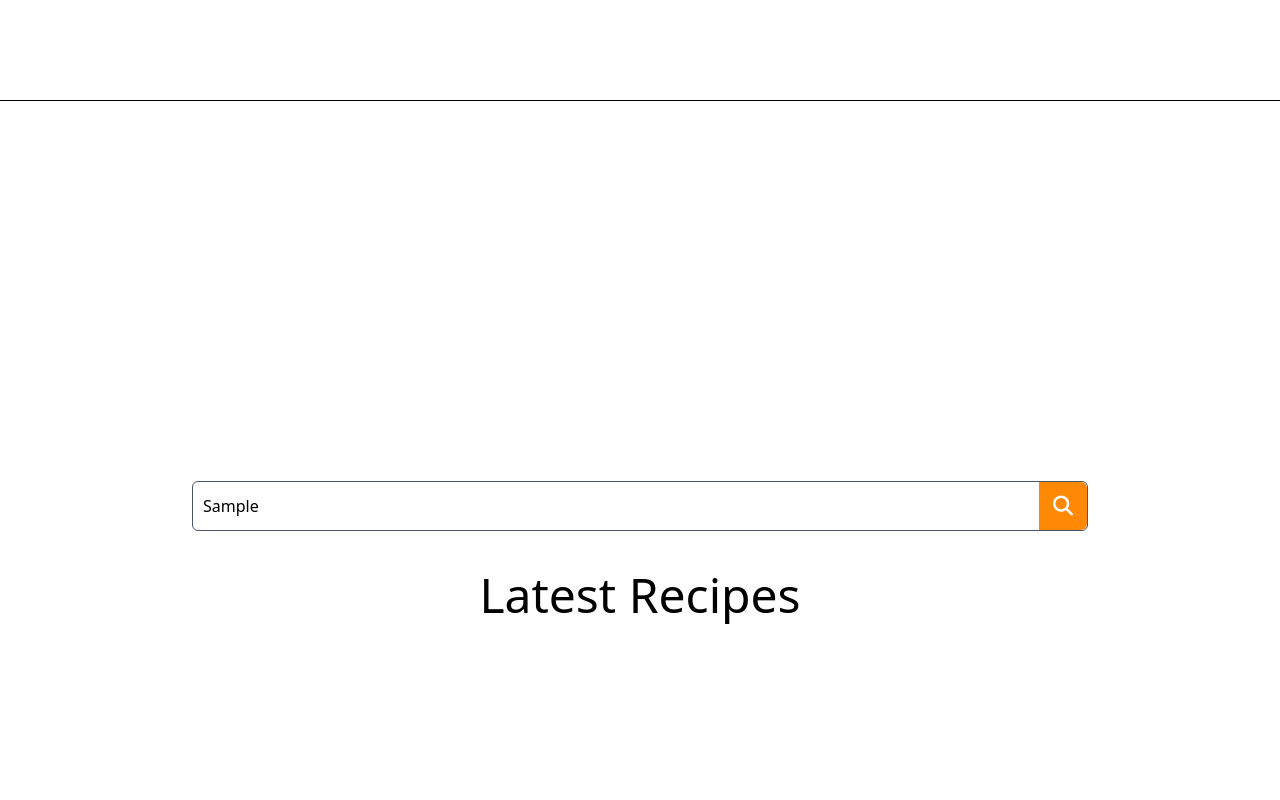
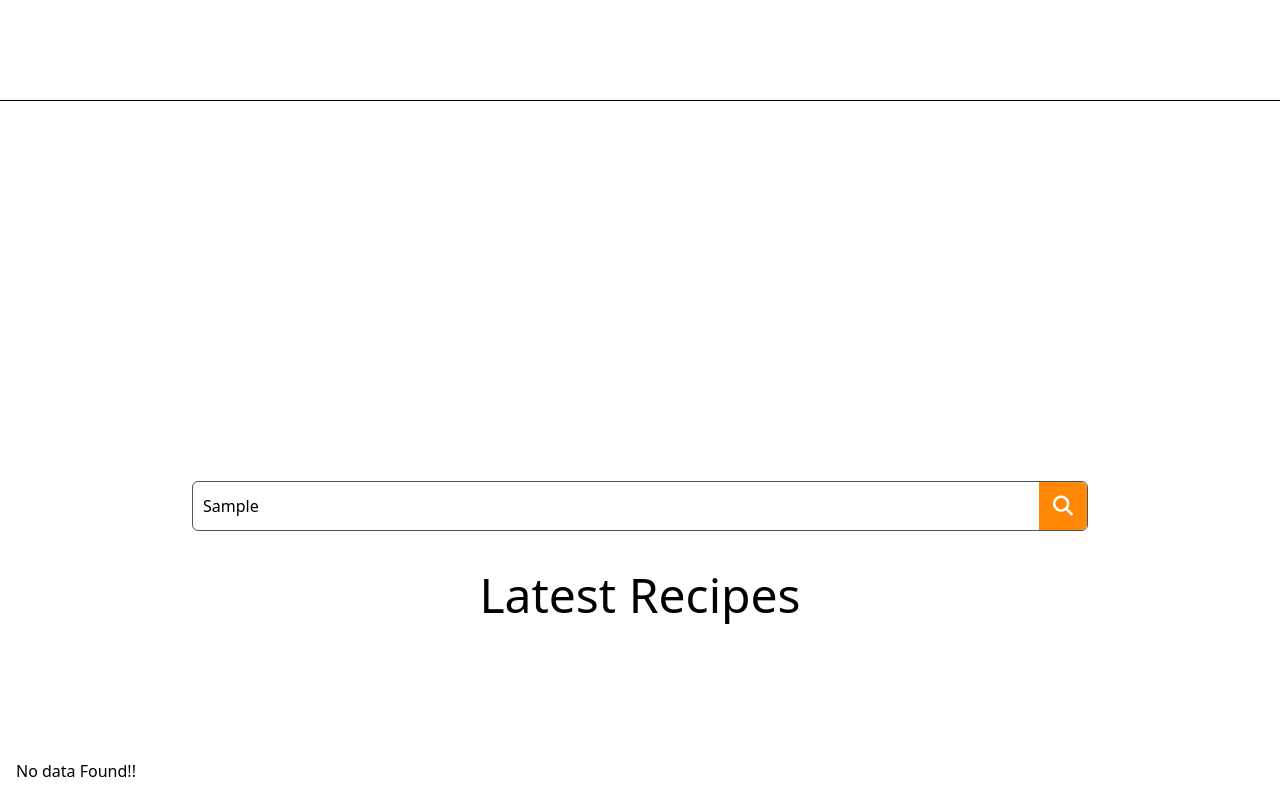
Before and after one commit to rasel-33/UIandAPI, a website with bundled scripts: page index.html in a window 1280 px wide. Both pictures are taken after typing "Sample" into the empty fields and a click on the button 1063 px from the left and 506 px from the top of the page. Shown: the top 800 px of the page. Built offline with nearby package versions, Linux system fonts and the light colour scheme; no server answers; files whose address does not match are found by name.

Commit message:
Resolved: solved no data found element

```diff
--- a/utils/placeSearchItems.js
+++ b/utils/placeSearchItems.js
@@ -6,6 +6,7 @@ const loaderElement = document.querySelector("#loader");
 
 
 let noElement = document.createElement('p');
+noElement.classList.add("mt-[100px]")
 noElement.innerHTML = "No data Found!!"
 
 export default async function placeSearchItems(){
@@ -14,9 +15,8 @@ export default async function placeSearchItems(){
     let searchString = inputBox.value;
     placeHolder.replaceChildren();
     let responseData = await searchData(searchString);
-    console.log(typeof(responseData));
-    console.log(responseData);
-    if(responseData !== null){
+    if(responseData.meals !== undefined){
+        console.log("Entering the For each");
         responseData.forEach((element) => {
             const newElement = createCardTemplate(element);
             placeHolder.appendChild(newElement);
--- a/utils/searchData.js
+++ b/utils/searchData.js
@@ -3,6 +3,7 @@ export default async function searchData(searchStr){
     try{
         const response = await fetch(searchUrl);
         const data = await response.json();
+        console.log(data.meals.length);
         if( response.ok && data.meals.length > 0){
             let searchDataArray = data.meals.map(({idMeal, strMeal, strInstructions, strMealThumb}) => ({
                 id: idMeal,
```
Also changed, not shown: src/output.css.
